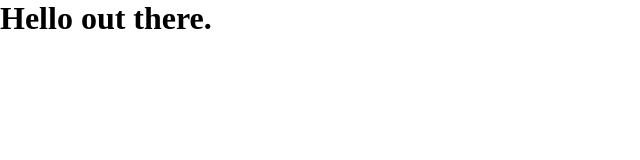
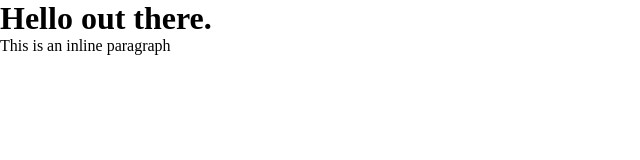
Before and after one commit to psegovia2022/gitDemo, a plain HTML site: page index.html in a window 1280 px wide. Shown: the whole page, without its empty margins (0-640 px from the left). Drawn offline with Linux system fonts and the light colour scheme.

Commit message:
updates to index
added a new paragraph

```diff
--- a/index.html
+++ b/index.html
@@ -9,5 +9,6 @@
 </head>
 <body>
     <h1>Hello out there.</h1>
+    <p> This is an inline paragraph </p>
 </body>
 </html>
```
